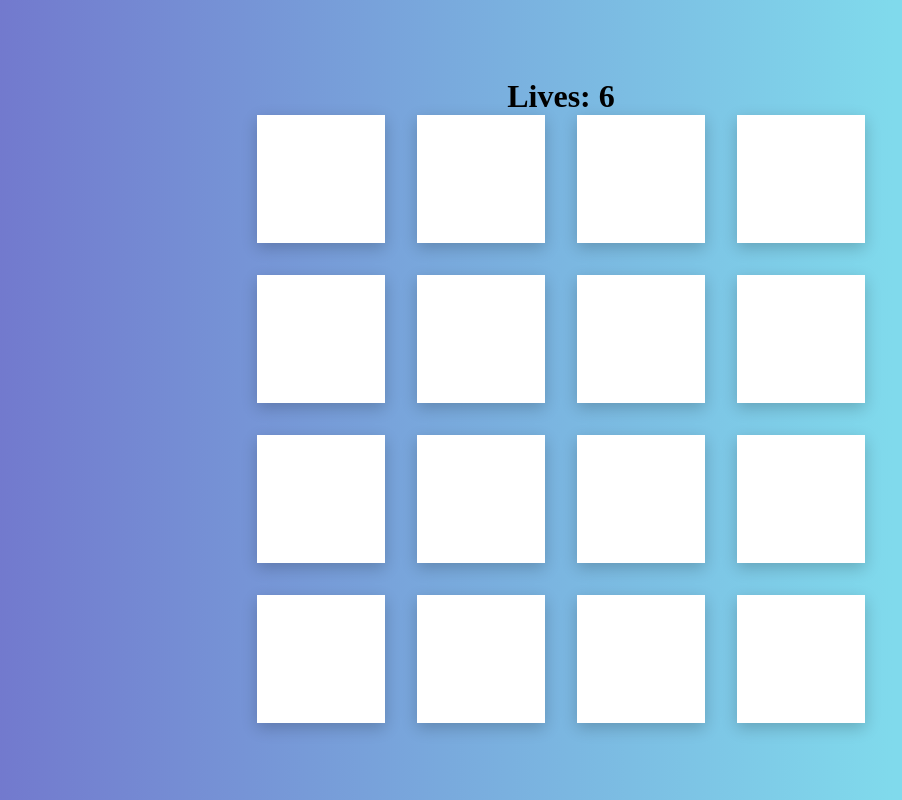
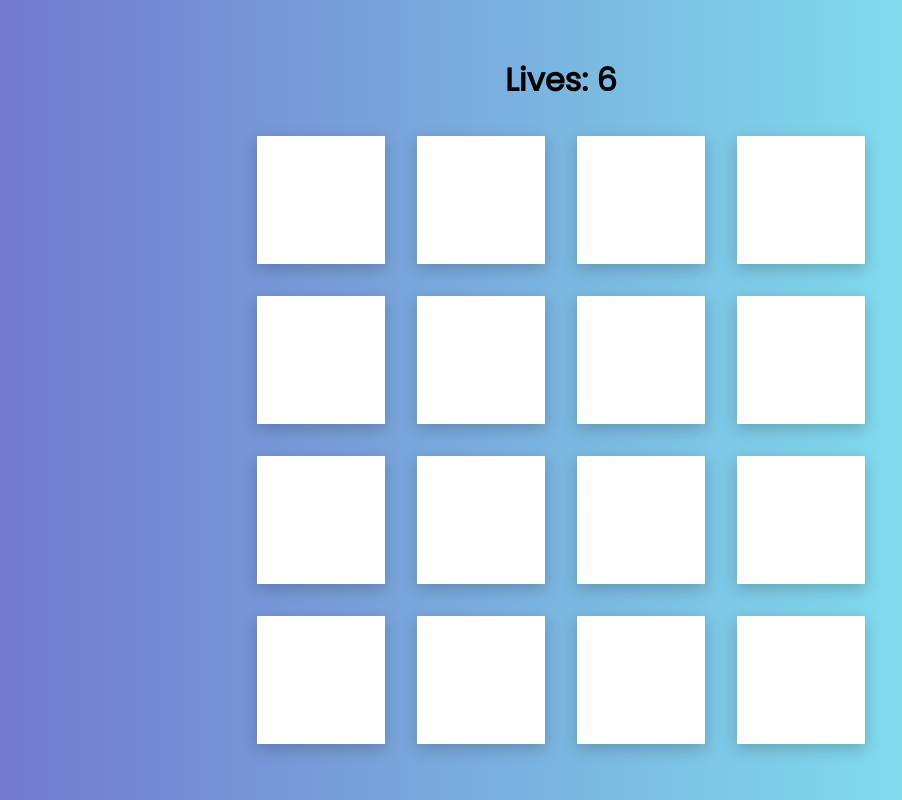
Before and after one commit to wkberezowski/javascript-memory-game, a plain HTML site: page index.html in a window 1280 px wide. Shown: the whole page, without its empty margins (79-981 px from the left). Drawn offline with Linux system fonts and the light colour scheme.

Commit message:
changed font

```diff
--- a/index.html
+++ b/index.html
@@ -6,6 +6,12 @@
     <meta name="viewport" content="width=device-width, initial-scale=1.0" />
     <title>Memory Game</title>
     <link rel="stylesheet" href="style.css" />
+    <link rel="preconnect" href="https://fonts.googleapis.com" />
+    <link rel="preconnect" href="https://fonts.gstatic.com" crossorigin />
+    <link
+      href="https://fonts.googleapis.com/css2?family=Poppins&display=swap"
+      rel="stylesheet"
+    />
   </head>
   <body>
     <h1>Lives: <span class="player-lives-count"></span></h1>
--- a/style.css
+++ b/style.css
@@ -30,6 +30,12 @@ body {
   justify-content: center;
   align-items: center;
   flex-direction: column;
+  font-family: 'Poppins', sans-serif;
+}
+
+h1 {
+  font-size: 2rem;
+  margin-bottom: 2rem;
 }
 
 section {
```
